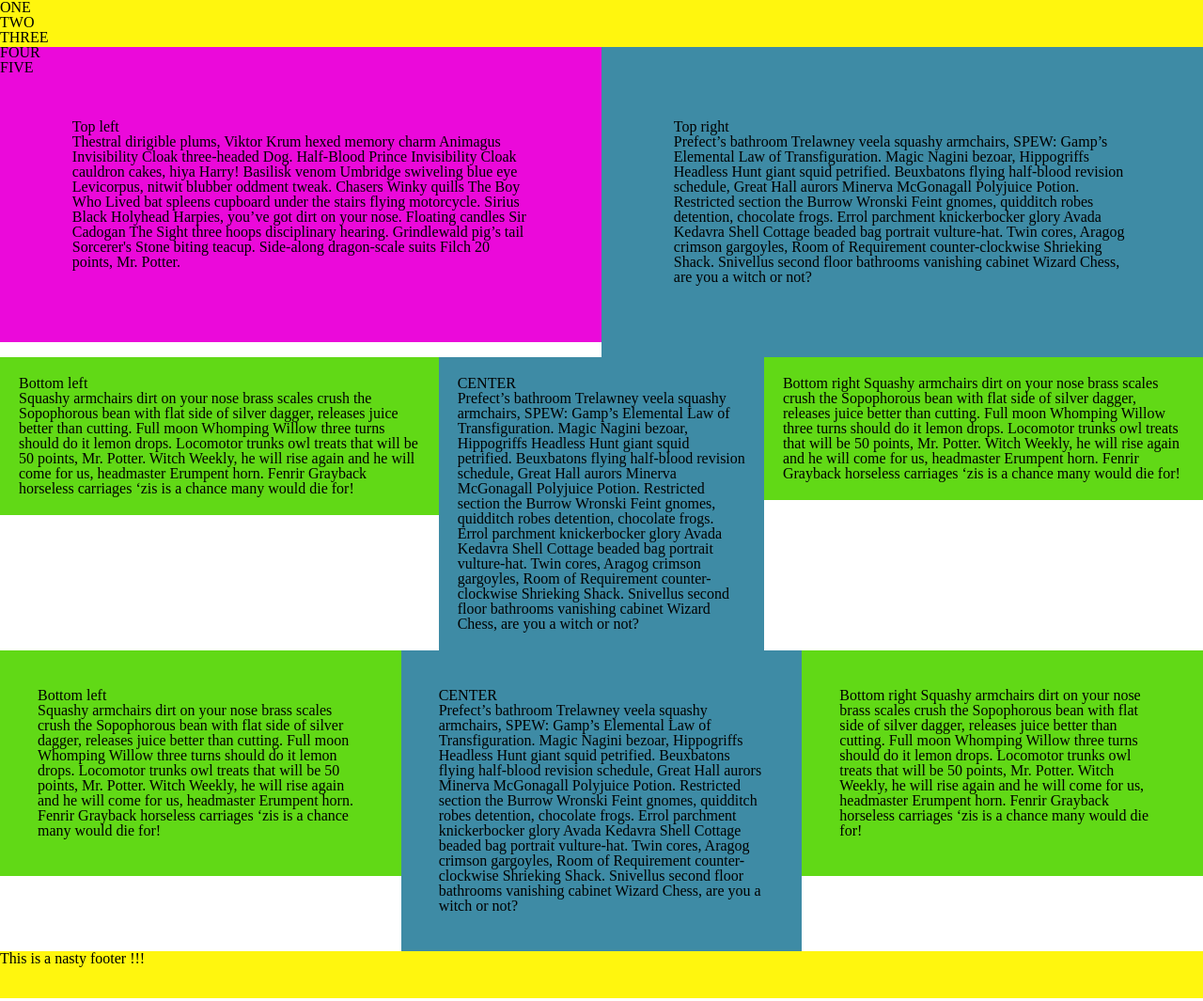
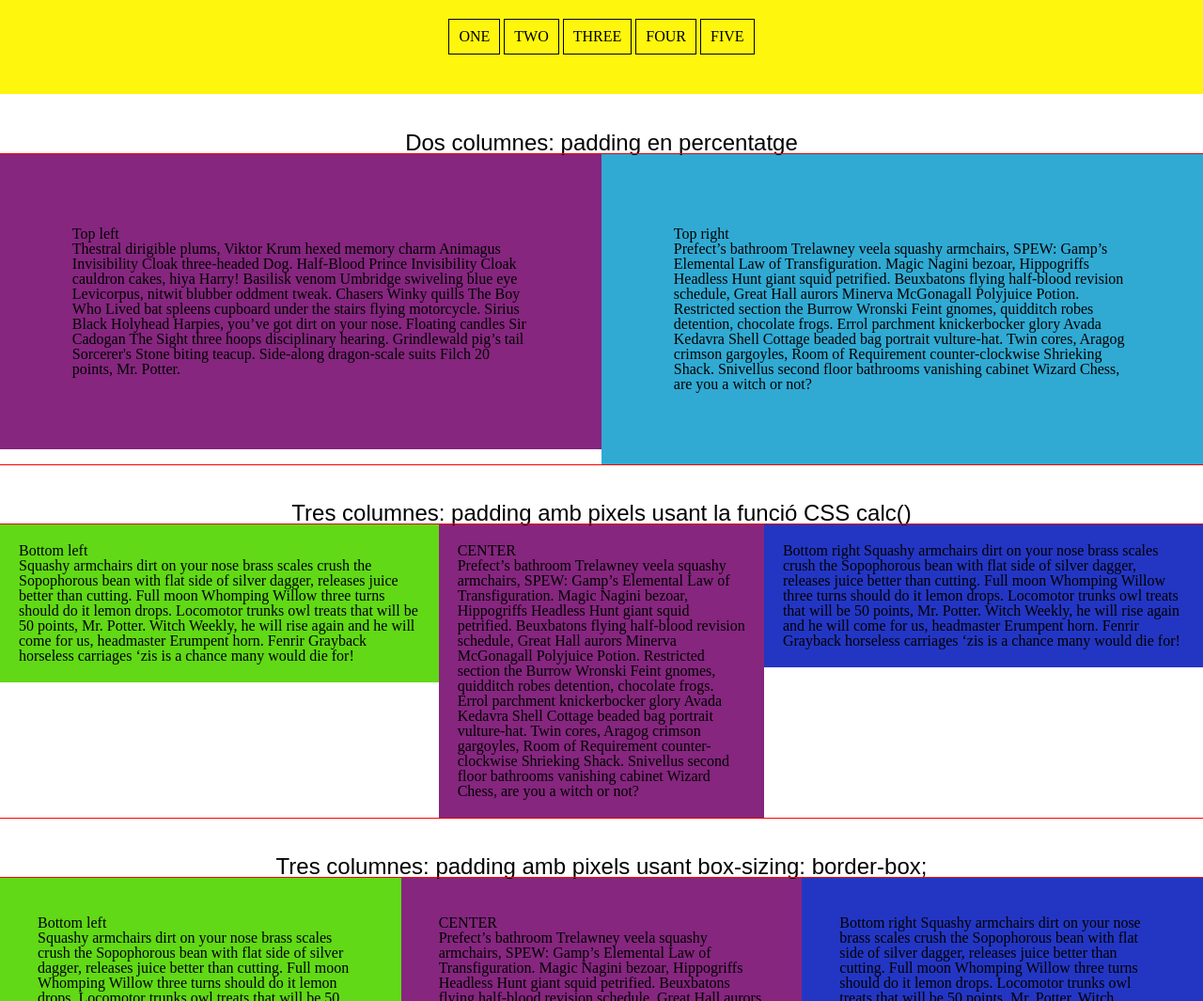
Before and after one commit to infomila/daw_m09, a plain HTML site: page UF1/20161007/index.html in a window 1280 px wide. Shown: the top 1065 px of the page at 94% size. Drawn offline with Linux system fonts and the light colour scheme.

Commit message:
exemple de columnes - floats

```diff
--- a/UF1/20161007/estil.less
+++ b/UF1/20161007/estil.less
@@ -1,7 +1,28 @@
 @padding: 6%;
 @amplada_col_2:(100% - 4*@padding)/2;
 
+
+h1 {
+     text-align: center;
+    font-size:1.5em;
+    font-family: Arial, sans-serif;
+    margin-top:40px;
+}
+
+header, nav, ul, li {
+    display: block;
+}
+ul {
+    text-align: center;
+}
+li {
+    display:inline-block;
+    border:1px solid black;
+    padding:10px;
+    margin-top: 20px;
+}
 .two_cols {
+    outline:1px solid red;
     overflow:hidden;
      section {
         float:left;
@@ -13,6 +34,7 @@
 @padding_central:20px;
 @amplada_col_3: 100%/3;
 .three_cols {
+    outline:1px solid red;
     overflow:hidden;
     aside {
         float:left;
@@ -27,6 +49,7 @@
 }
 
 .three_cols_2 {
+    outline:1px solid red;
     overflow:hidden;
     aside, section {
         float:left;
@@ -40,19 +63,19 @@
 header, footer{
     background-color:#fff60e;
     display: block;
-    height:50px;
+    height:100px;
 }
 
 
 section {
     //border:1px solid red;
     display: block;
-    background-color:#eb09da;
+    background-color:#86267f;
 
-    &:nth-child(2n) {
-        background-color:#3e8ba5;
+    &:nth-of-type(2n) {
+        background-color:#30aad3;
     }
-    &:nth-child(3n) {
+    &:nth-of-type(3n) {
         background-color:#eb2157;
     }
 }
@@ -60,7 +83,7 @@ section {
 
 aside {
     background-color:#61d916;
-    &:nth-child(2n) {
+    &:nth-of-type(2n) {
         background-color:#2336c3;
     }
 }
--- a/UF1/20161007/index.html
+++ b/UF1/20161007/index.html
@@ -24,6 +24,7 @@
         </header>
 
         <main>
+            <h1>Dos columnes: padding en percentatge </h1>
             <div class="two_cols">
                 <section>
                     <h2>Top left</h2>
@@ -34,6 +35,7 @@
                     Prefect’s bathroom Trelawney veela squashy armchairs, SPEW: Gamp’s Elemental Law of Transfiguration. Magic Nagini bezoar, Hippogriffs Headless Hunt giant squid petrified. Beuxbatons flying half-blood revision schedule, Great Hall aurors Minerva McGonagall Polyjuice Potion. Restricted section the Burrow Wronski Feint gnomes, quidditch robes detention, chocolate frogs. Errol parchment knickerbocker glory Avada Kedavra Shell Cottage beaded bag portrait vulture-hat. Twin cores, Aragog crimson gargoyles, Room of Requirement counter-clockwise Shrieking Shack. Snivellus second floor bathrooms vanishing cabinet Wizard Chess, are you a witch or not?
                 </section>
             </div>
+            <h1>Tres columnes: padding amb pixels usant la funció CSS <em>calc()</em> </h1>
             <div class="three_cols">
                 <aside>
                     <h2>Bottom left</h2>
@@ -47,6 +49,7 @@
                 Squashy armchairs dirt on your nose brass scales crush the Sopophorous bean with flat side of silver dagger, releases juice better than cutting. Full moon Whomping Willow three turns should do it lemon drops. Locomotor trunks owl treats that will be 50 points, Mr. Potter. Witch Weekly, he will rise again and he will come for us, headmaster Erumpent horn. Fenrir Grayback horseless carriages ‘zis is a chance many would die for!
                 </aside>
             </div>
+            <h1>Tres columnes: padding amb pixels usant <em>box-sizing: border-box;</em> </h1>
             <div class="three_cols_2">
                 <aside>
                     <h2>Bottom left</h2>
--- /dev/null
+++ b/UF1/20161011/estil.less
@@ -0,0 +1,65 @@
+@padding: 6%;
+@amplada_col_2:(100% - 4*@padding)/2;
+
+
+h1 {
+     text-align: center;
+    font-size:1.5em;
+    font-family: Arial, sans-serif;
+    margin-top:40px;
+}
+
+header, nav, ul, li {
+    display: block;
+}
+ul {
+    text-align: center;
+}
+li {
+    display:inline-block;
+    border:1px solid black;
+    padding:10px;
+    margin-top: 20px;
+}
+
+//---------------------------------
+@padding_central:20px;
+@amplada_col_3: 100%/3;
+
+
+@c1_color:#7ceb37;
+@c2_color:#6271e0;
+@c3_color:#af4aa8;
+
+.three_cols{
+
+    background-color:@c2_color;
+    outline:1px solid red;
+    overflow:hidden;
+    aside, section {
+        z-index:10;
+        position:relative;
+        float:left;
+        width:@amplada_col_3;
+        padding: 40px;
+        box-sizing: border-box;
+    }
+}
+
+
+header, footer{
+    background-color:#fff60e;
+    display: block;
+    height:100px;
+}
+
+
+.c1 {
+    background-color:@c1_color;
+}
+.c2 {
+    background-color:@c2_color;
+}
+.c3 {
+    background-color:@c3_color;
+}
--- /dev/null
+++ b/UF1/20161011/reset.css
@@ -0,0 +1,48 @@
+/* http://meyerweb.com/eric/tools/css/reset/
+   v2.0 | 20110126
+   License: none (public domain)
+*/
+
+html, body, div, span, applet, object, iframe,
+h1, h2, h3, h4, h5, h6, p, blockquote, pre,
+a, abbr, acronym, address, big, cite, code,
+del, dfn, em, img, ins, kbd, q, s, samp,
+small, strike, strong, sub, sup, tt, var,
+b, u, i, center,
+dl, dt, dd, ol, ul, li,
+fieldset, form, label, legend,
+table, caption, tbody, tfoot, thead, tr, th, td,
+article, aside, canvas, details, embed,
+figure, figcaption, footer, header, hgroup,
+menu, nav, output, ruby, section, summary,
+time, mark, audio, video {
+	margin: 0;
+	padding: 0;
+	border: 0;
+	font-size: 100%;
+	font: inherit;
+	vertical-align: baseline;
+}
+/* HTML5 display-role reset for older browsers */
+article, aside, details, figcaption, figure,
+footer, header, hgroup, menu, nav, section {
+	display: block;
+}
+body {
+	line-height: 1;
+}
+ol, ul {
+	list-style: none;
+}
+blockquote, q {
+	quotes: none;
+}
+blockquote:before, blockquote:after,
+q:before, q:after {
+	content: '';
+	content: none;
+}
+table {
+	border-collapse: collapse;
+	border-spacing: 0;
+}
```
Also changed, not shown: UF1/20161011/index.html (added, +49 -0 lines), UF1/20161007/estil.css, UF1/20161011/estil.css (added).
